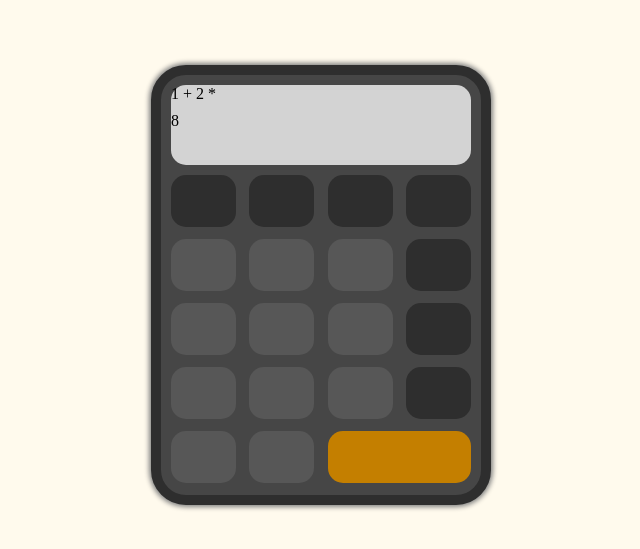
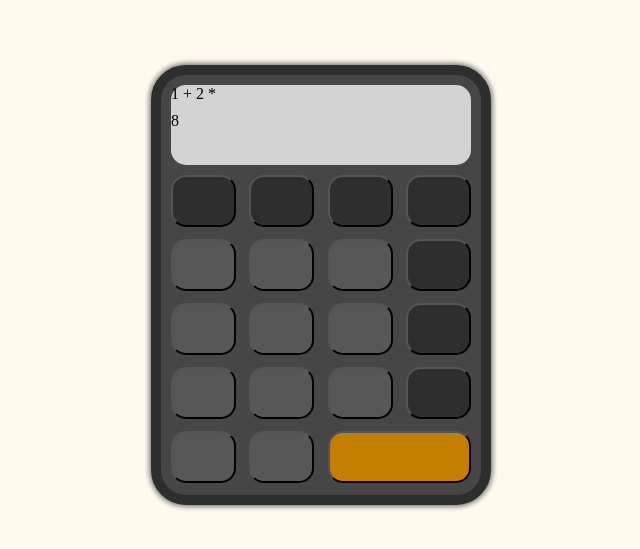
Before and after one commit to thoriqfarras/odin-calculator, a plain HTML site: page index.html in a window 1280 px wide. Shown: the part 115-664 px from the top of the page, without its empty margins (319-959 px from the left). Drawn offline with Linux system fonts and the light colour scheme.

Commit message:
replaced divs with button for the buttons

```diff
--- a/index.html
+++ b/index.html
@@ -13,7 +13,7 @@
                 <div id="main-display" class="component"> 8 </div>
             </div>
             <div id="buttons">
-                <div class="button operator"></div>
+                <!-- <div class="button operator"></div>
                 <div class="button operator"></div>
                 <div class="button operator"></div>
                 <div class="button operator"></div>
@@ -31,7 +31,26 @@
                 <div class="button operator"></div>
                 <div class="button number bottom-left"></div>
                 <div class="button number"></div>
-                <div id="equal" class="button operator"></div>
+                <div id="equal" class="button operator"></div> -->
+                <button class="operator"></button>
+                <button class="operator"></button>
+                <button class="operator"></button>
+                <button class="operator"></button>
+                <button class="number"></button>
+                <button class="number"></button>
+                <button class="number"></button>
+                <button class="operator"></button>
+                <button class="number"></button>
+                <button class="number"></button>
+                <button class="number"></button>
+                <button class="operator"></button>
+                <button class="number"></button>
+                <button class="number"></button>
+                <button class="number"></button>
+                <button class="operator"></button>
+                <button class="number"></button>
+                <button class="number"></button>
+                <button id='equal' class="operator"></button>
             </div>
         </div>
     </body>
--- a/styles.css
+++ b/styles.css
@@ -59,7 +59,7 @@ body {
     gap: 10px;
 }
 
-.button {
+button {
     width: 65px;
     height: 52px;
     background-color: rgb(87, 87, 87);
```
